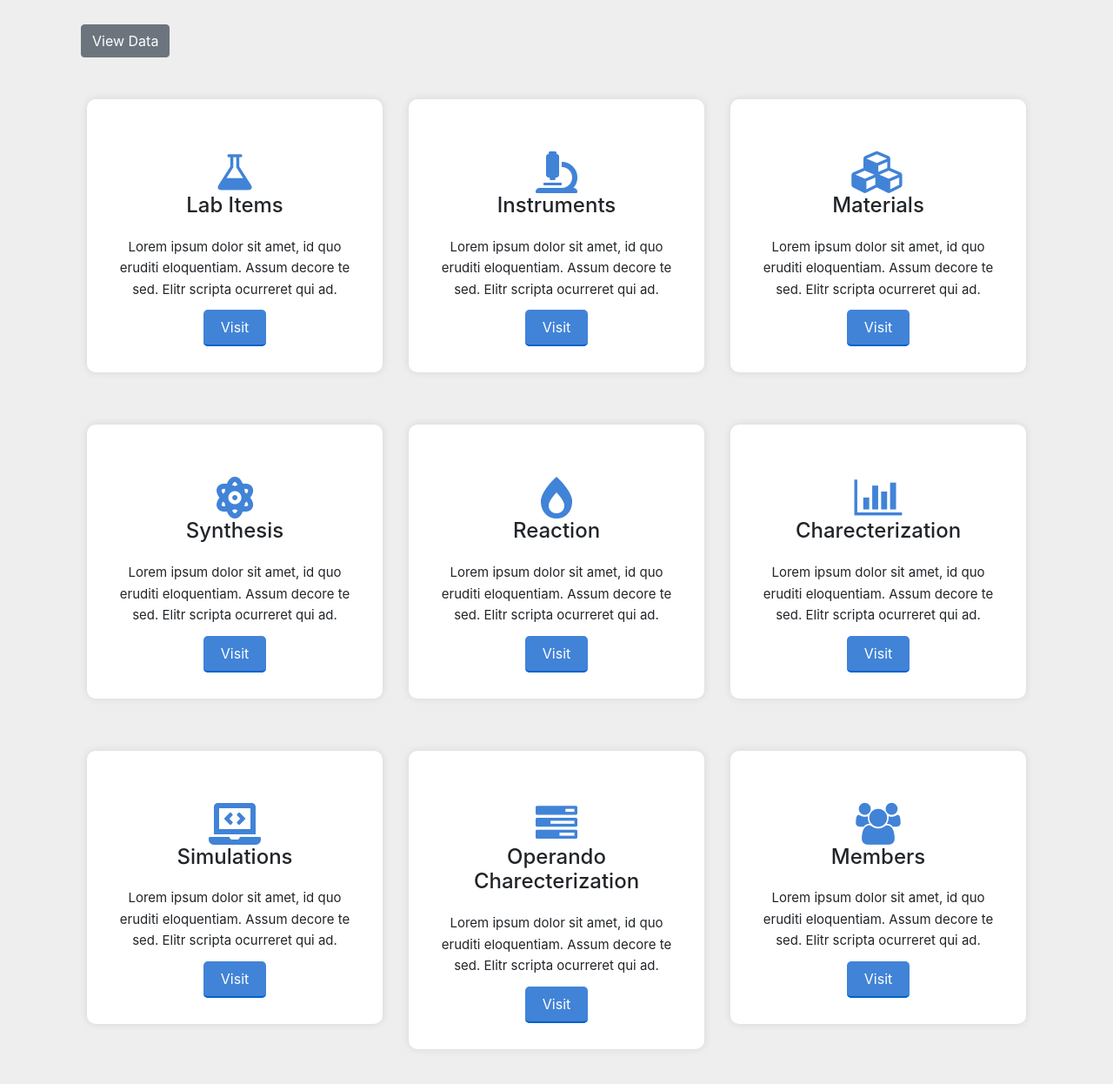
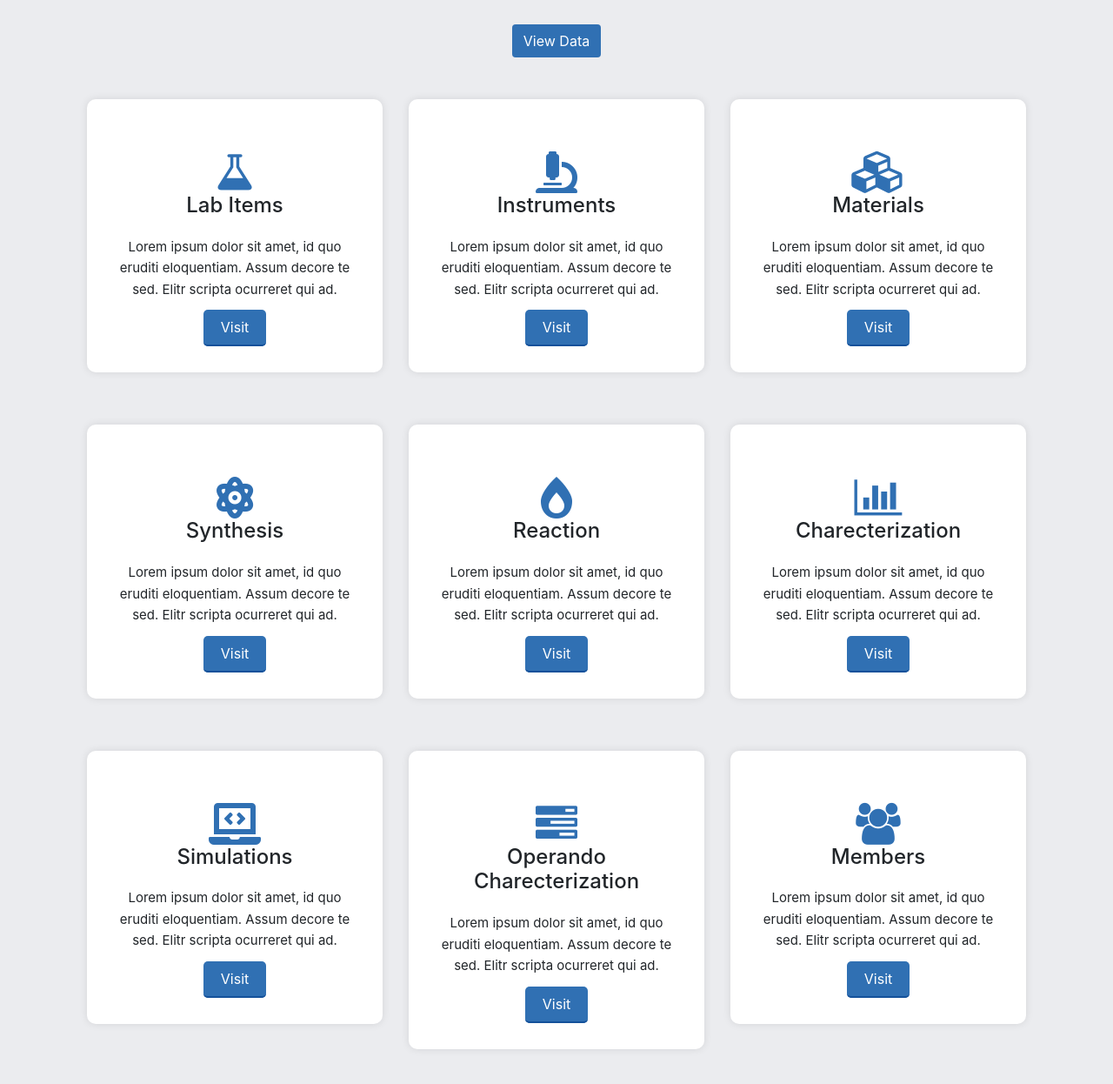
Before and after one commit to Sukriti-Shukla/django_database, a Django app: page /dashboard/homepage in a window 1280 px wide. Shown: the part 98-1344 px from the top of the page at 87% size. Run offline with Django 4.2, Linux system fonts and the light colour scheme; some libraries are stand-ins or nearby versions.

Commit message:
changed UI

```diff
--- a/djangodb/dashboard/templates/homepage.html
+++ b/djangodb/dashboard/templates/homepage.html
@@ -17,15 +17,15 @@
         @import url('https://fonts.googleapis.com/css2?family=Roboto:wght@300&display=swap');
 
         body{
-    background: #eee;
+    background: #EBECEF;
         }
         span{
             font-size:15px;
         }
         a{
         text-decoration:none;
-        color: #0062cc;
-        border-bottom:2px solid #0062cc;
+        color: #165DB1;
+        border-bottom:2px solid #14519A;
         }
 
 
@@ -52,10 +52,10 @@
         }
 
         .fa{
-            color:#4183D7;
+            color:#3070B3;
         }
         .fas{
-            color:#4183D7;
+            color:#3070B3;
         }
         .header {
         padding: 50px 0px 0px;
@@ -89,7 +89,10 @@
 
       </div>
 
-    <a href="{% url 'view_data' %}" class="btn btn-secondary m-2">View Data</a>
+      <div class="text-center">
+        <a href="{% url 'view_data' %}" class="btn m-2" style="background-color: #3070B3; color: #ffffff;">View Data</a>
+    </div>
+
 
     <div class="box">
         <div class="container">
@@ -110,7 +113,7 @@
                                 <span>Lorem ipsum dolor sit amet, id quo eruditi eloquentiam. Assum decore te sed. Elitr scripta ocurreret qui ad.</span>
                             </div>
 
-                            <a href="{% url 'home' %}" style="background-color: #4183D7; color: #ffffff; padding: 10px 20px; text-decoration: none; border-radius: 5px;">Visit</a>
+                            <a href="{% url 'home' %}" style="background-color: #3070B3; color: #ffffff; padding: 10px 20px; text-decoration: none; border-radius: 5px;">Visit</a>
 
                          </div>
                     </div>
@@ -129,7 +132,7 @@
                                 <span>Lorem ipsum dolor sit amet, id quo eruditi eloquentiam. Assum decore te sed. Elitr scripta ocurreret qui ad.</span>
                             </div>
 
-                            <a href="#" style="background-color: #4183D7; color: #ffffff; padding: 10px 20px; text-decoration: none; border-radius: 5px;">Visit</a>
+                            <a href="#" style="background-color: #3070B3; color: #ffffff; padding: 10px 20px; text-decoration: none; border-radius: 5px;">Visit</a>
 
                          </div>
                     </div>
@@ -148,7 +151,7 @@
                                 <span>Lorem ipsum dolor sit amet, id quo eruditi eloquentiam. Assum decore te sed. Elitr scripta ocurreret qui ad.</span>
                             </div>
 
-                            <a href="#" style="background-color: #4183D7; color: #ffffff; padding: 10px 20px; text-decoration: none; border-radius: 5px;">Visit</a>
+                            <a href="#" style="background-color: #3070B3; color: #ffffff; padding: 10px 20px; text-decoration: none; border-radius: 5px;">Visit</a>
 
                          </div>
                     </div>
@@ -167,7 +170,7 @@
                                 <span>Lorem ipsum dolor sit amet, id quo eruditi eloquentiam. Assum decore te sed. Elitr scripta ocurreret qui ad.</span>
                             </div>
 
-                            <a href="{% url 'synthesischemical_list' %}" style="background-color: #4183D7; color: #ffffff; padding: 10px 20px; text-decoration: none; border-radius: 5px;">Visit</a>
+                            <a href="{% url 'synthesischemical_list' %}" style="background-color: #3070B3; color: #ffffff; padding: 10px 20px; text-decoration: none; border-radius: 5px;">Visit</a>
 
                          </div>
                     </div>
@@ -186,7 +189,7 @@
                                 <span>Lorem ipsum dolor sit amet, id quo eruditi eloquentiam. Assum decore te sed. Elitr scripta ocurreret qui ad.</span>
                             </div>
 
-                            <a href="#" style="background-color: #4183D7; color: #ffffff; padding: 10px 20px; text-decoration: none; border-radius: 5px;">Visit</a>
+                            <a href="#" style="background-color: #3070B3; color: #ffffff; padding: 10px 20px; text-decoration: none; border-radius: 5px;">Visit</a>
 
                          </div>
                     </div>
@@ -205,7 +208,7 @@
                                 <span>Lorem ipsum dolor sit amet, id quo eruditi eloquentiam. Assum decore te sed. Elitr scripta ocurreret qui ad.</span>
                             </div>
 
-                            <a href="#" style="background-color: #4183D7; color: #ffffff; padding: 10px 20px; text-decoration: none; border-radius: 5px;">Visit</a>
+                            <a href="#" style="background-color: #3070B3; color: #ffffff; padding: 10px 20px; text-decoration: none; border-radius: 5px;">Visit</a>
 
                          </div>
                     </div>
@@ -223,7 +226,7 @@
                                 <span>Lorem ipsum dolor sit amet, id quo eruditi eloquentiam. Assum decore te sed. Elitr scripta ocurreret qui ad.</span>
                             </div>
 
-                            <a href="#" style="background-color: #4183D7; color: #ffffff; padding: 10px 20px; text-decoration: none; border-radius: 5px;">Visit</a>
+                            <a href="#" style="background-color: #3070B3; color: #ffffff; padding: 10px 20px; text-decoration: none; border-radius: 5px;">Visit</a>
 
                          </div>
                     </div>
@@ -242,7 +245,7 @@
                                 <span>Lorem ipsum dolor sit amet, id quo eruditi eloquentiam. Assum decore te sed. Elitr scripta ocurreret qui ad.</span>
                             </div>
 
-                            <a href="#" style="background-color: #4183D7; color: #ffffff; padding: 10px 20px; text-decoration: none; border-radius: 5px;">Visit</a>
+                            <a href="#" style="background-color: #3070B3; color: #ffffff; padding: 10px 20px; text-decoration: none; border-radius: 5px;">Visit</a>
 
                          </div>
                     </div>
@@ -261,7 +264,7 @@
                                 <span>Lorem ipsum dolor sit amet, id quo eruditi eloquentiam. Assum decore te sed. Elitr scripta ocurreret qui ad.</span>
                             </div>
 
-                            <a href="#" style="background-color: #4183D7; color: #ffffff; padding: 10px 20px; text-decoration: none; border-radius: 5px;">Visit</a>
+                            <a href="#" style="background-color: #3070B3; color: #ffffff; padding: 10px 20px; text-decoration: none; border-radius: 5px;">Visit</a>
 
                          </div>
                     </div>
--- a/djangodb/dashboard/templates/view_data.html
+++ b/djangodb/dashboard/templates/view_data.html
@@ -110,13 +110,13 @@
             }
 
             .list-group-item:hover {
-                background-color: #f8f9fa;
+                background-color: #EBECEF;
             }
 
             .synthesischemical-description {
                 padding: 20px;
-                border: 1px solid #dee2e6;
-                background-color: #f8f9fa;
+                border: 1px solid #EBECEF;
+                background-color: #EBECEF;
             }
 
             .description-content {
--- a/djangodb/labitems/templates/footer.html
+++ b/djangodb/labitems/templates/footer.html
@@ -1,7 +1,7 @@
 <style>
     .footer .text-uppercase {
         font-size: 1rem; /* adjust as needed */
-        color: #333; /* adjust as needed */
+        color: #20252A; /* adjust as needed */
     }
     body {
         display: flex;
@@ -17,7 +17,7 @@
     }
     </style>
 
-    <footer class="footer mt-auto py-3" style="background-color: #D3D3D3;">
+    <footer class="footer mt-auto py-3" style="background-color: #DDE2E6;">
         <div class="container">
             <div class="row justify-content-end"> <!-- Align right -->
                 <div class="col-lg-4 col-md-6 mb-4 mb-md-0 text-center"> <!-- Text center -->
--- a/djangodb/labitems/templates/navbar.html
+++ b/djangodb/labitems/templates/navbar.html
@@ -1,4 +1,4 @@
-<nav class="navbar navbar-expand-lg navbar-light" style="background-color: #D3D3D3;">
+<nav class="navbar navbar-expand-lg navbar-light" style="background-color: #DDE2E6;">
     <div class="container">
         <a class="navbar-brand" href="{% url 'homepage' %}">
             {% load static%}<img src="{% static 'RDM4Cat_logo.png' %}" height="20" width="90" alt="RDM4Cat"
--- /dev/null
+++ b/djangodb/synthesis/templates/chemical.html
@@ -0,0 +1,6 @@
+{% for chemical in precursor_chemicals %}
+    <h4>Lab Item Name: {{ chemical.labitemname }}</h4>
+    <p>Lab Item ID: {{ chemical.labitemid }}</p>
+    <p>Lab Item Type: {{ chemical.labitemtype }}</p>
+    <p>Lab Item Subtype: {{ chemical.labitemsubtype }}</p>
+{% endfor %}
--- a/djangodb/synthesis/urls.py
+++ b/djangodb/synthesis/urls.py
@@ -4,6 +4,7 @@ from .views import search_chemicals
 from .views import search_precursors
 from .views import synthesischemical_list
 from .views import synthesischemical_search
+from .views import precursor_list_search
 
 urlpatterns = [
     path('synthesis_input', synthesis_input, name='synthesis_input'),
@@ -11,4 +12,6 @@ urlpatterns = [
     path('search_precursors/', search_precursors, name='search_precursors'),
     path('synthesischemicals/', synthesischemical_list, name='synthesischemical_list'),
     path('synthesischemical_search/', synthesischemical_search, name='synthesischemical_search'),
+    path('precursor_list_search/', precursor_list_search, name='precursor_list_search'),
+
 ]
```
Also changed, not shown: djangodb/dashboard/templates/chemical_data.html (+4 -4 lines), djangodb/labitems/templates/home.html (+16 -6 lines), djangodb/synthesis/templates/synthesischemical_list.html (+42 -3 lines), djangodb/synthesis/views.py (+9 -1 lines).
